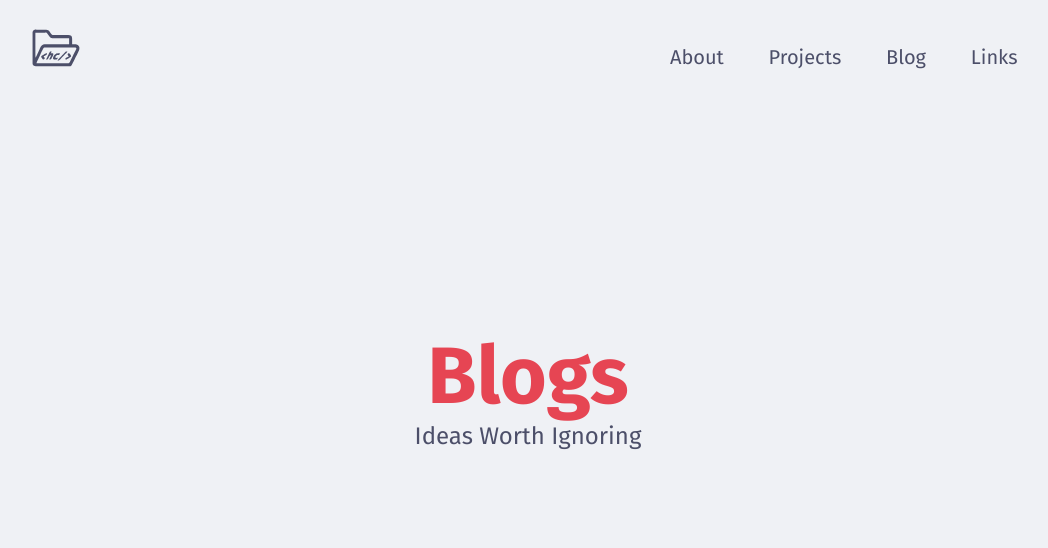
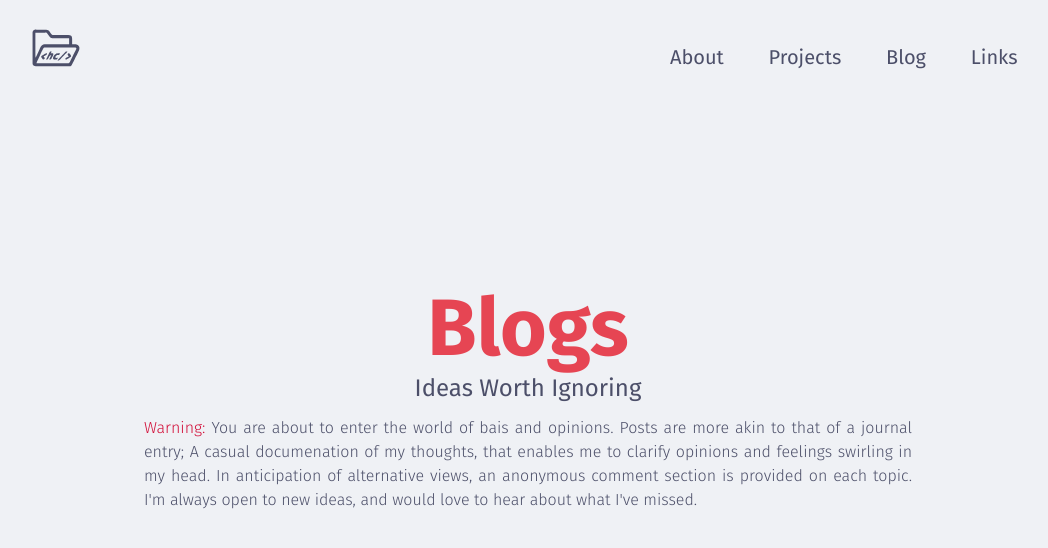
Before and after one commit to HonsonCooky/curriculum-vitae, a Next.js app: page /blog in a window 1280 px wide. Shown: the top 548 px of the page, without its empty margins (112-1160 px from the left). Built offline with nearby package versions, Linux system fonts and the light colour scheme; what tailwindcss-neumorphism would draw is missing.

Commit message:
begin blog page

```diff
--- a/app/blog/page.tsx
+++ b/app/blog/page.tsx
@@ -8,6 +8,17 @@ export default function Blogs() {
       <h2 className="mb-[2vh] text-[3vh] leading-[3vh]">
         Ideas Worth Ignoring
       </h2>
+      <p className="px-[20vw] text-justify text-[2vh] font-light">
+        <span className="text-bold text-light-red dark:text-dark-red">
+          Warning:
+        </span>{" "}
+        You are about to enter the world of bais and opinions. Posts are more
+        akin to that of a journal entry; A casual documenation of my thoughts,
+        that enables me to clarify opinions and feelings swirling in my head. In
+        anticipation of alternative views, an anonymous comment section is
+        provided on each topic. I'm always open to new ideas, and would love to
+        hear about what I've missed.
+      </p>
     </div>
   );
 }
```
